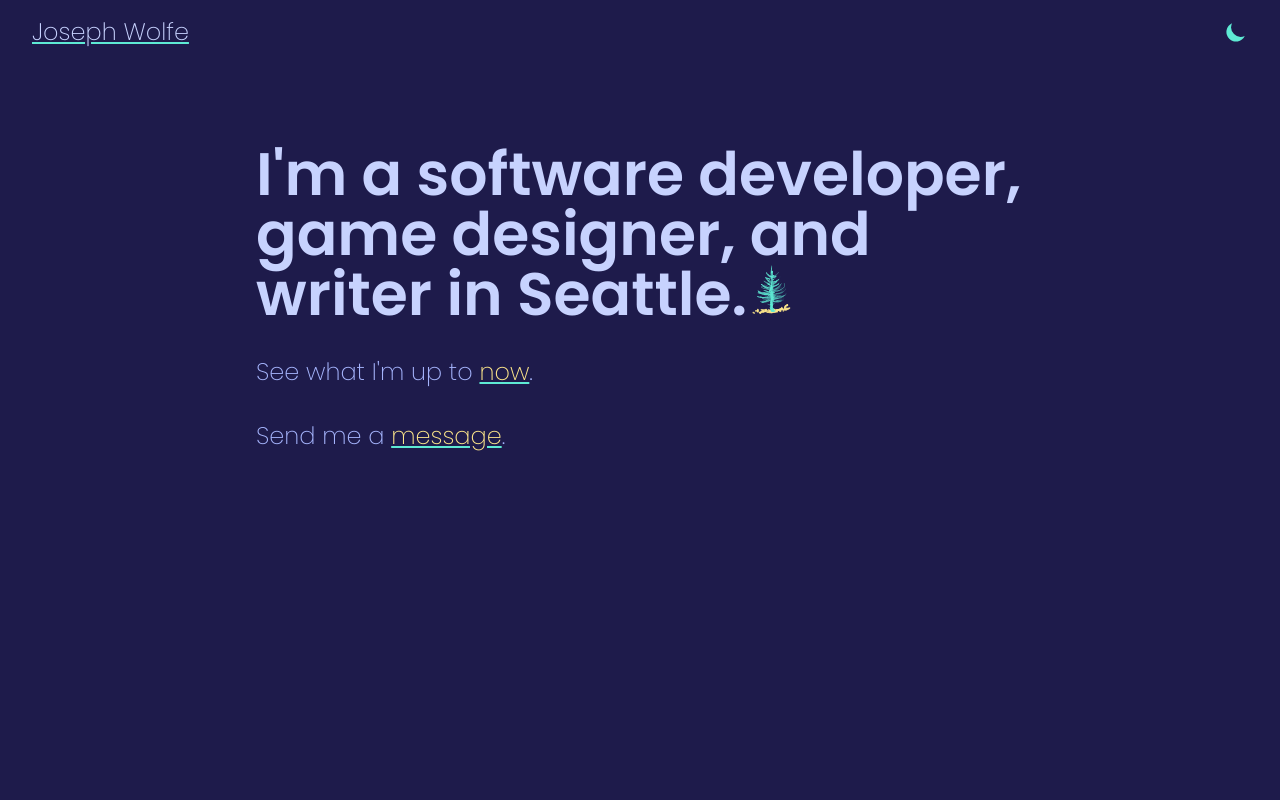
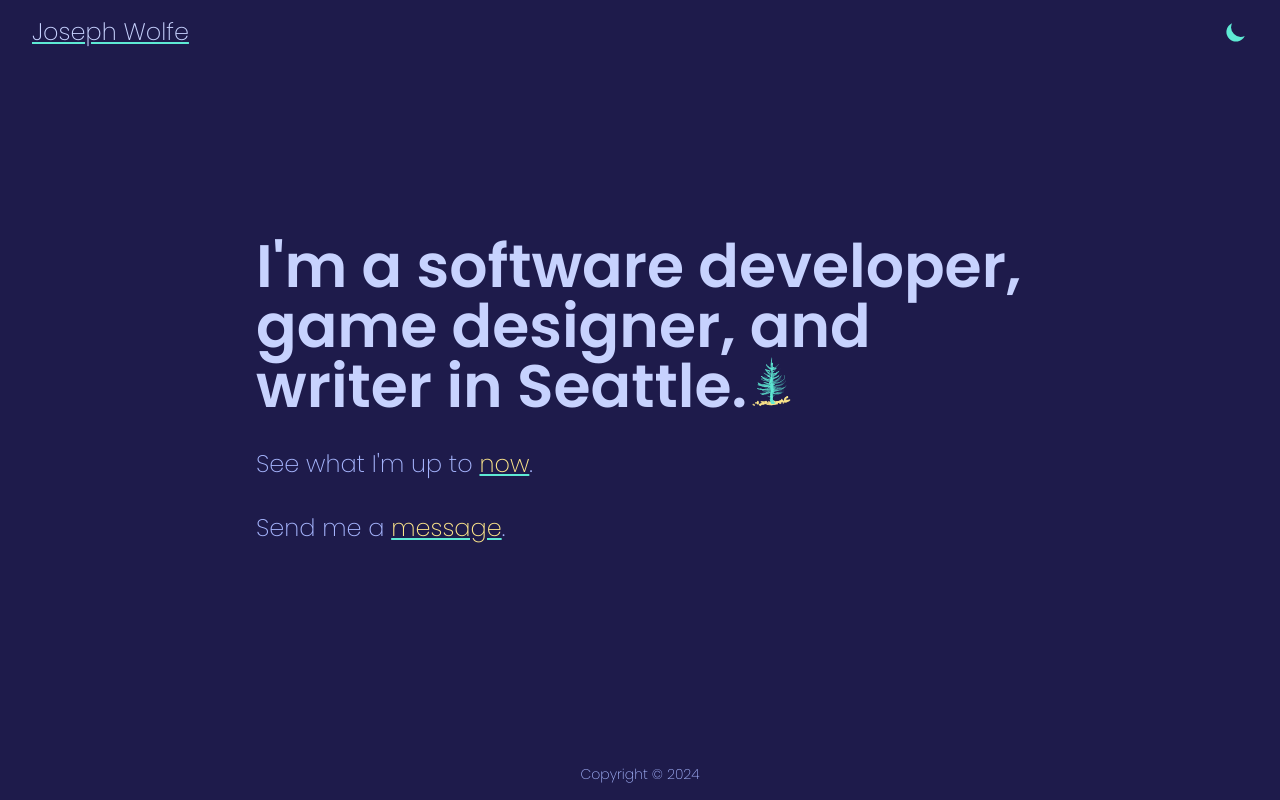
Before and after one commit to CharmedSatyr/personal-website, a Next.js app: page / in a window 1280 px wide. Built offline with nearby package versions, Linux system fonts and the light colour scheme.

Commit message:
Add footer

```diff
--- a/app/layout.tsx
+++ b/app/layout.tsx
@@ -3,6 +3,7 @@ import { Poppins } from "next/font/google";
 
 import "css/tailwind.css";
 import ThemeProviders from "app/theme-providers";
+import Footer from "components/Footer";
 import Header from "components/Header";
 import siteMetadata from "data/site-metadata";
 
@@ -54,10 +55,11 @@ const RootLayout = ({ children }: { children: React.ReactNode }) => {
 		<html lang={siteMetadata.locale} suppressHydrationWarning>
 			<link rel="icon" type="image/png" sizes="32x32" href="/static/favicons/favicon-32x32.webp" />
 
-			<body className={`${poppins.variable} font-sans`}>
+			<body className={`${poppins.variable} flex h-screen flex-col justify-between font-sans`}>
 				<ThemeProviders>
 					<Header />
 					<main className={`m-10 flex justify-center md:m-20`}>{children}</main>
+					<Footer />
 				</ThemeProviders>
 			</body>
 		</html>
--- /dev/null
+++ b/components/Footer.tsx
@@ -0,0 +1,9 @@
+const Footer = () => {
+	return (
+		<footer className="flex items-center justify-center px-8 py-4 text-xs md:text-sm">
+			<div>{`Copyright © ${new Date().getFullYear()}`}</div>
+		</footer>
+	);
+};
+
+export default Footer;
--- a/data/site-metadata.ts
+++ b/data/site-metadata.ts
@@ -1,4 +1,5 @@
 const siteMetadata = {
+	author: "Joseph Wolfe",
 	description:
 		"Joseph Wolfe is a software developer, game designer, and writer in Seattle, Washington. Hire him for your next project!",
 	headerTitle: "Joseph Wolfe",
```
